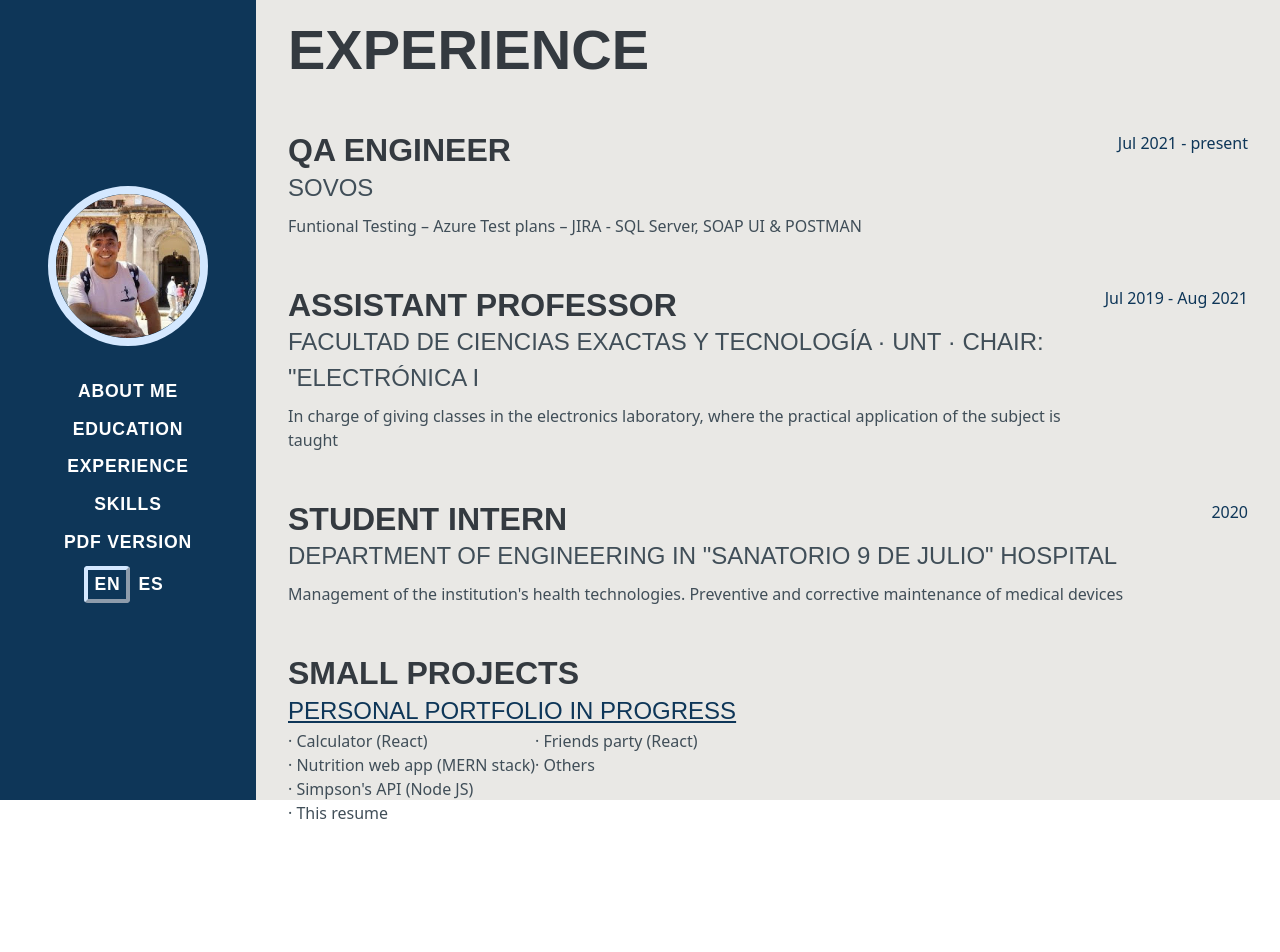
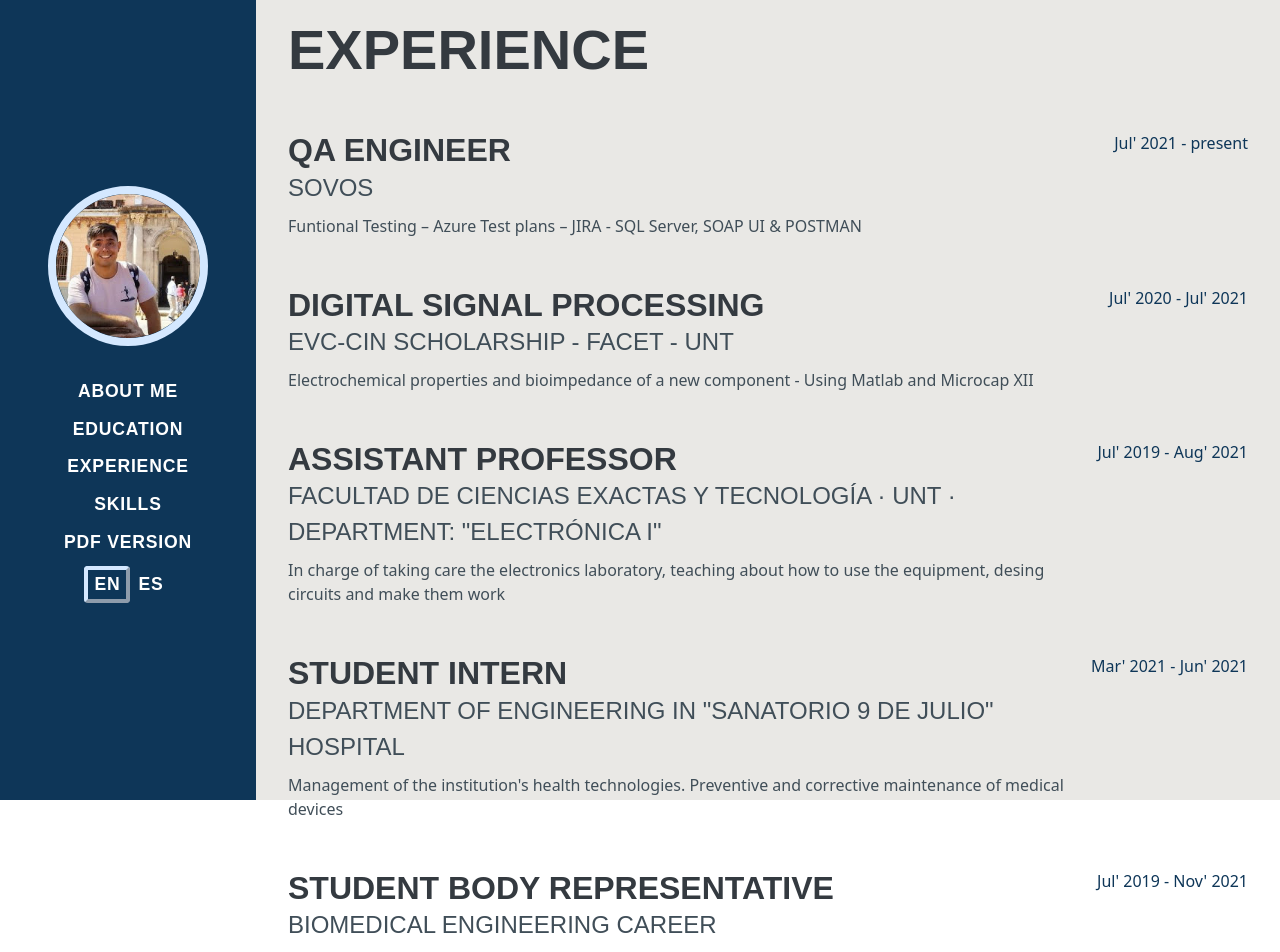
Before and after one commit to gabogarcia1/resume, a React (Create React App) app: page /experience in a window 1280 px wide. Shown: the top 952 px of the page. Before the commit the page ends 825 px from the top, so only its background shows below. Built offline with nearby package versions, Linux system fonts and the light colour scheme; a web font is replaced by a local one.

Commit message:
agregado de cosas en experience

```diff
--- a/src/routes/Experience.js
+++ b/src/routes/Experience.js
@@ -1,56 +1,151 @@
-import {useContext} from 'react'
-import {LanguageContext} from './../context/LanguageContext'
-import './../styles/experience.css'
+import { useContext } from "react";
+import { LanguageContext } from "./../context/LanguageContext";
+import "./../styles/experience.css";
 
 const Experience = () => {
-    const {language} = useContext(LanguageContext)
+  const { language } = useContext(LanguageContext);
   return (
-            <div className='box-container mt-3 mb-0 pr-3'>
-                <h2 className='seccion-title mb-5'>{language==='en'?'Experience':'Experiencia'}</h2>
+    <div className="box-container mt-3 mb-0 pr-3">
+      <h2 className="seccion-title mb-5">
+        {language === "en" ? "Experience" : "Experiencia"}
+      </h2>
       <div className="d-flex flex-column flex-md-row justify-content-between mb-5">
         <div className="flex-grow-1">
-                        <h3 className="mb-0">{language==='en'?'QA Engineer':'QA Engineer'}</h3>
+          <h3 className="mb-0">
+            {language === "en" ? "QA Engineer" : "QA Engineer"}
+          </h3>
           <div className="subheading mb-2">SOVOS</div>
-                        <div>{language==='en'?"Funtional Testing – Azure Test plans – JIRA - SQL Server, SOAP UI & POSTMAN ":' Funtional Testing – Azure Test plans – JIRA - SQL Server, SOAP UI & POSTMAN'}</div>
+          <div>
+            {language === "en"
+              ? "Funtional Testing – Azure Test plans – JIRA - SQL Server, SOAP UI & POSTMAN "
+              : " Funtional Testing – Azure Test plans – JIRA - SQL Server, SOAP UI & POSTMAN"}
           </div>
-                    <div className="flex-shrink-0"><span className="text-primary">Jul 2021 - {language==='en'?'present':'presente'}</span></div>
+        </div>
+        <div className="flex-shrink-0">
+          <span className="text-primary">
+            Jul' 2021 - {language === "en" ? "present" : "presente"}
+          </span>
+        </div>
       </div>
       <div className="d-flex flex-column flex-md-row justify-content-between mb-5">
         <div className="flex-grow-1">
-                        <h3 className="mb-0">{language==='en'?'Assistant professor':'Ayudante estudiantil'}</h3>
-                        <div className="subheading mb-2">Facultad de Ciencias Exactas y Tecnología · UNT · {language==='en'?'Chair: "Electrónica I':' Cátedra: "Electrónica I"'}</div>
-                        <div>{language==='en'?'In charge of giving classes in the electronics laboratory, where the practical application of the subject is taught ':' A cargo del dictado de clases en el laboratorio de electrónica, donde se enseña la aplicación práctica de la materia.'}</div>
+          <h3 className="mb-0">
+            {language === "en" ? "Digital Signal Processing" : "Procesamiento digital de señales"}
+          </h3>
+          <div className="subheading mb-2">{language === "en"
+              ? "EVC-CIN Scholarship - FACET - UNT"
+              : "Beca EVC-CIN - FACET - UNT"}</div>
+          <div>
+            {language === "en"
+              ? "Electrochemical properties and bioimpedance of a new component - Using Matlab and Microcap XII"
+              : "Estudio de las características de un nuevo componente de impedancia electroquímico, usando MATLAB y Microcap XII"}
           </div>
-                    <div className="flex-shrink-0"><span className="text-primary">Jul 2019 - Aug 2021</span></div>
+        </div>
+        <div className="flex-shrink-0">
+          <span className="text-primary">
+            Jul' 2020 - Jul' 2021
+          </span>
+        </div>
       </div>
       <div className="d-flex flex-column flex-md-row justify-content-between mb-5">
         <div className="flex-grow-1">
-                        <h3 className="mb-0">{language==='en'?'Student intern':'Pasantía estudiantil'}</h3>
-                        <div className="subheading mb-2"> {language==='en'?'Department of Engineering in "Sanatorio 9 de Julio" Hospital ':'Departamento de Ingenieria en Sanatorio 9 de Julio'}</div>
-                        <div>{language==='en'?"Management of the institution's health technologies. Preventive and corrective maintenance of medical devices":'Gestión de las tecnologías sanitarias de la institución. Mantenimiento preventivo y correctivo de dispositivos médicos'}</div>
+          <h3 className="mb-0">
+            {language === "en" ? "Assistant professor" : "Ayudante estudiantil"}
+          </h3>
+          <div className="subheading mb-2">
+            Facultad de Ciencias Exactas y Tecnología · UNT ·{" "}
+            {language === "en"
+              ? 'Department: "Electrónica I"'
+              : ' Cátedra: "Electrónica I"'}
           </div>
-                    <div className="flex-shrink-0"><span className="text-primary">2020</span></div>
+          <div>
+            {language === "en"
+              ? "In charge of taking care the electronics laboratory, teaching about how to use the equipment, desing circuits and make them work "
+              : " A cargo del dictado de clases en el laboratorio de electrónica, donde se enseña la aplicación práctica de la materia."}
+          </div>
+        </div>
+        <div className="flex-shrink-0">
+          <span className="text-primary">Jul' 2019 - Aug' 2021</span>
+        </div>
       </div>
       <div className="d-flex flex-column flex-md-row justify-content-between mb-5">
         <div className="flex-grow-1">
-                        <h3 className="mb-0">{language==='en'?'Small projects':'Proyectos pequeños'}</h3>
-                        <a href='#' target='_blank'className="subheading mb-3 portfolio">{language==='en'?'Personal Portfolio in progress':'Portafolio personal en desarrollo'}</a>
-                        <div className='d-lg-flex'>
-                            <div className='mr-4'>
-                                <div>· {language==='en'?'Calculator (React)':'Calculadora (React)'}</div>
-                                <div>· {language==='en'?'Nutrition web app (MERN stack)':'Aplicación web de nutrición (MERN stack)'}</div>
-                                <div>· Simpson's API (Node JS)</div>
-                                <div>· {language==='en'?'This resume':'Este resumén'}</div>
+          <h3 className="mb-0">
+            {language === "en" ? "Student intern" : "Pasantía estudiantil"}
+          </h3>
+          <div className="subheading mb-2">
+            {" "}
+            {language === "en"
+              ? 'Department of Engineering in "Sanatorio 9 de Julio" Hospital '
+              : "Departamento de Ingenieria en Sanatorio 9 de Julio"}
           </div>
           <div>
-                                <div>· {language==='en'?'Friends party (React)':'Juntada de amigos (React)'}</div>
-                                <div>· {language==='en'?'Others':'Otros'}</div>
+            {language === "en"
+              ? "Management of the institution's health technologies. Preventive and corrective maintenance of medical devices"
+              : "Gestión de las tecnologías sanitarias de la institución. Mantenimiento preventivo y correctivo de dispositivos médicos"}
+          </div>
+        </div>
+        <div className="flex-shrink-0">
+          <span className="text-primary">Mar' 2021 - Jun' 2021 </span>
+        </div>
+      </div>
+      <div className="d-flex flex-column flex-md-row justify-content-between mb-5">
+        <div className="flex-grow-1">
+          <h3 className="mb-0">
+            {language === "en" ? "Student body representative" : "Representante estudiantil"}
+          </h3>
+          <div className="subheading mb-2">
+            {" "}
+            {language === "en"
+              ? 'Biomedical Engineering Career'
+              : "Carrera ingenieria biomedica"}
+          </div>
+        </div>
+        <div className="flex-shrink-0">
+          <span className="text-primary">Jul' 2019 - Nov' 2021</span>
+        </div>
+      </div>
+      <div className="d-flex flex-column flex-md-row justify-content-between mb-5">
+        <div className="flex-grow-1">
+          <h3 className="mb-0">
+            {language === "en" ? "Small projects" : "Proyectos pequeños"}
+          </h3>
+          <a href="#" target="_blank" className="subheading mb-3 portfolio">
+            {language === "en"
+              ? "Personal Portfolio in progress"
+              : "Portafolio personal en desarrollo"}
+          </a>
+          <div className="d-lg-flex">
+            <div className="mr-4">
+              <div>
+                ·{" "}
+                {language === "en"
+                  ? "Calculator (React)"
+                  : "Calculadora (React)"}
+              </div>
+              <div>
+                ·{" "}
+                {language === "en"
+                  ? "Nutrition web app (MERN stack)"
+                  : "Aplicación web de nutrición (MERN stack)"}
+              </div>
+              <div>· Simpson's API (Node JS)</div>
+              <div>· {language === "en" ? "This resume" : "Este resumén"}</div>
+            </div>
+            <div>
+              <div>
+                ·{" "}
+                {language === "en"
+                  ? "Friends party (React)"
+                  : "Juntada de amigos (React)"}
+              </div>
+              <div>· {language === "en" ? "Others" : "Otros"}</div>
             </div>
           </div>
         </div>
       </div>
     </div>
-    )
-}
+  );
+};
 
-export default Experience
+export default Experience;
```
Lines whose indentation alone changed are shown as unchanged.
